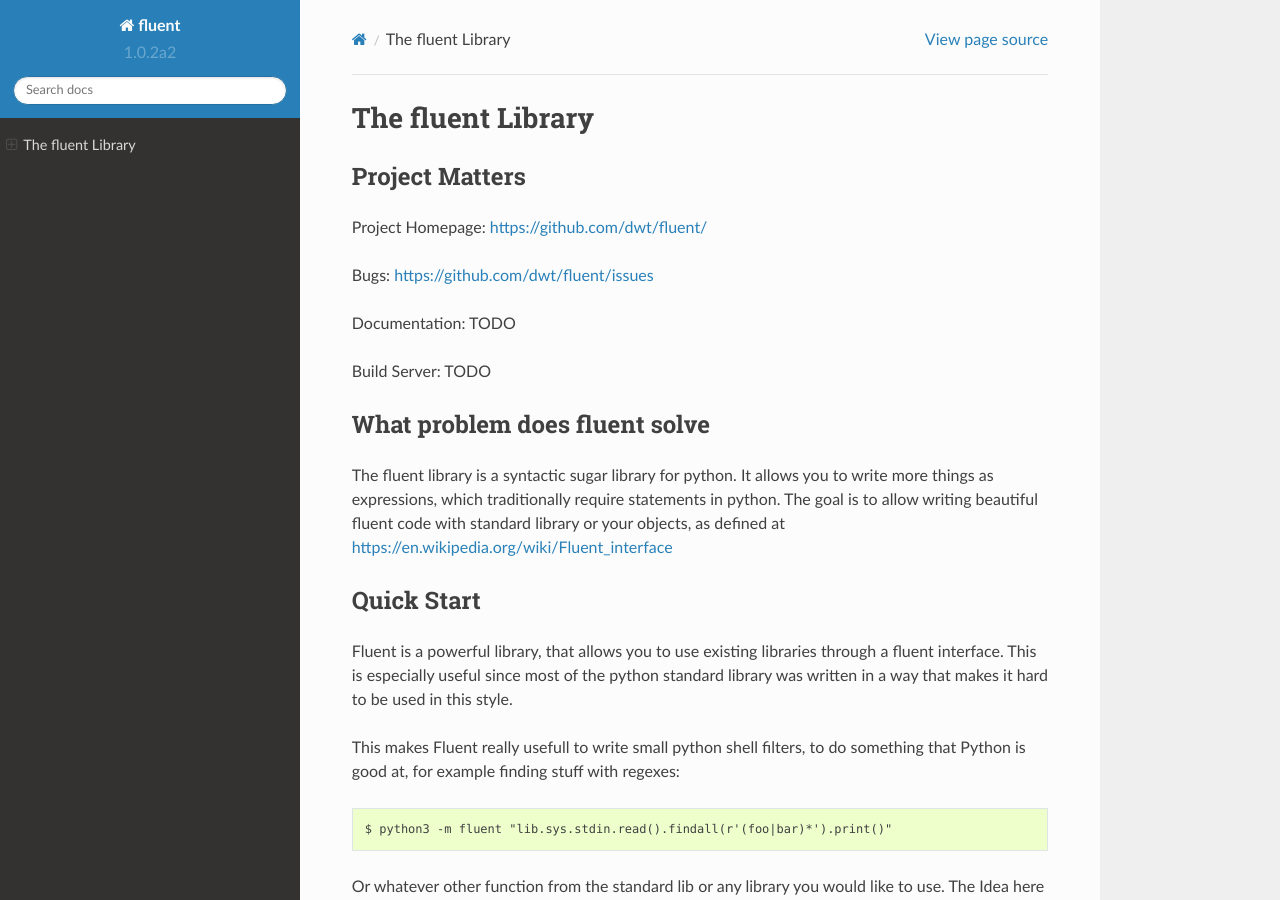
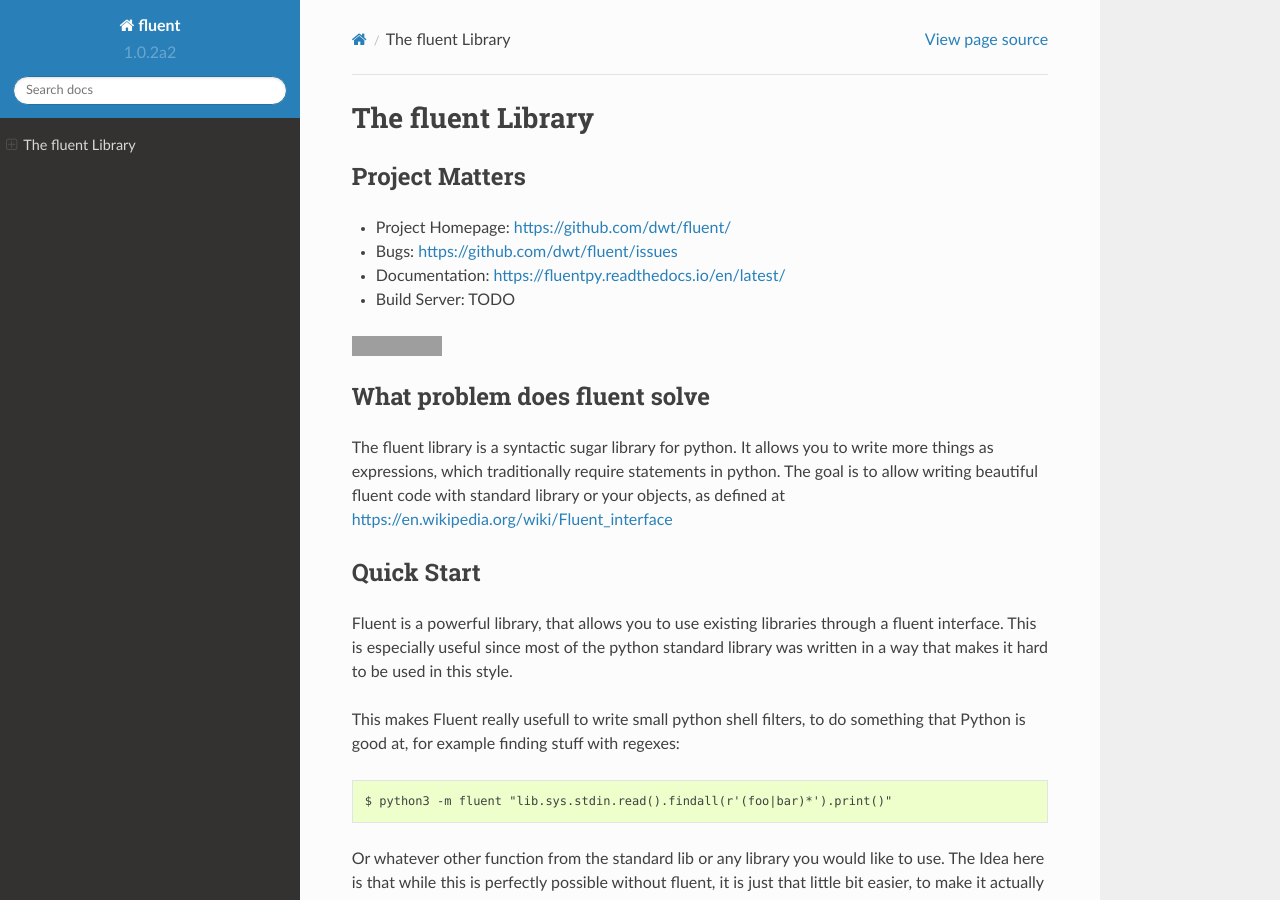
Before and after one commit to dwt/fluent, a Sphinx documentation site: the page built from doc/index.rst, in a window 1280 px wide and 900 px high. Built offline with Sphinx 7.4.7 and the Read the Docs theme 2.0.0, drawn with Linux system fonts in a browser that asks for light colours; pages that are not in the unit, such as notebooks, are missing from menus; grey boxes are pictures that could not be loaded.

Commit message:
Link to documentation and show documentation status badge.

```diff
--- a/doc/index.rst
+++ b/doc/index.rst
@@ -17,13 +17,14 @@ The fluent Library
 Project Matters
 ---------------
 
-Project Homepage: https://github.com/dwt/fluent/
+- Project Homepage: https://github.com/dwt/fluent/
+- Bugs: https://github.com/dwt/fluent/issues
+- Documentation: https://fluentpy.readthedocs.io/en/latest/
+- Build Server: TODO
 
-Bugs: https://github.com/dwt/fluent/issues
-
-Documentation: TODO
-
-Build Server: TODO
+.. image:: https://readthedocs.org/projects/fluentpy/badge/?version=latest
+    :target: https://fluentpy.readthedocs.io/en/latest/?badge=latest
+    :alt: Documentation Status
 
 
 What problem does fluent solve
```
Also changed, not shown: Readme.md (+2 -0 lines).
